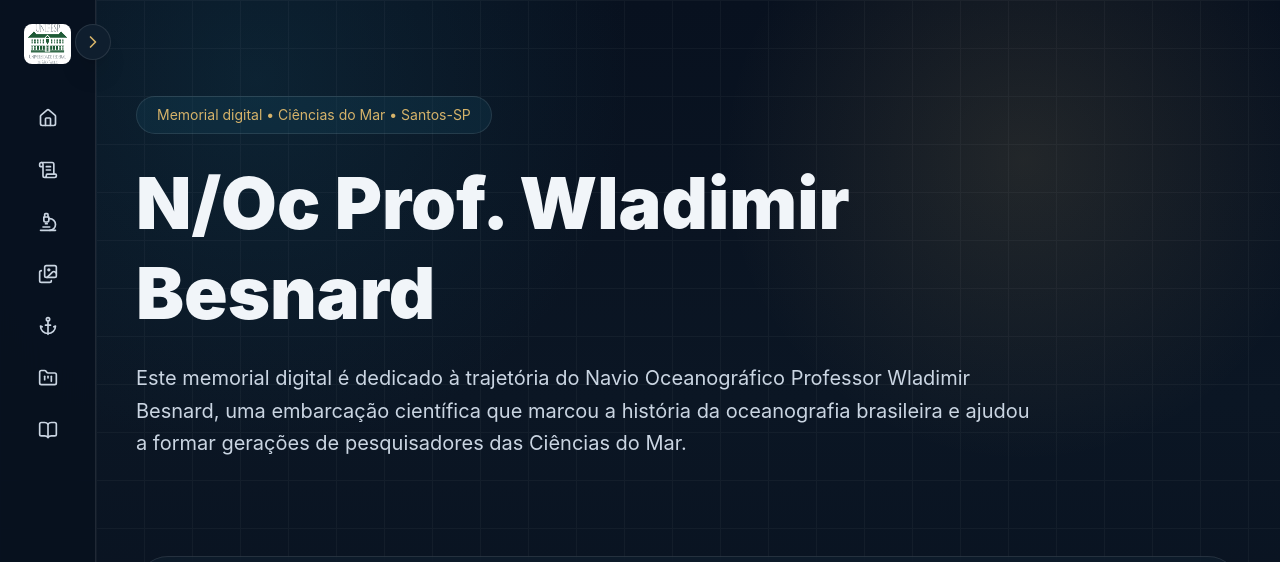
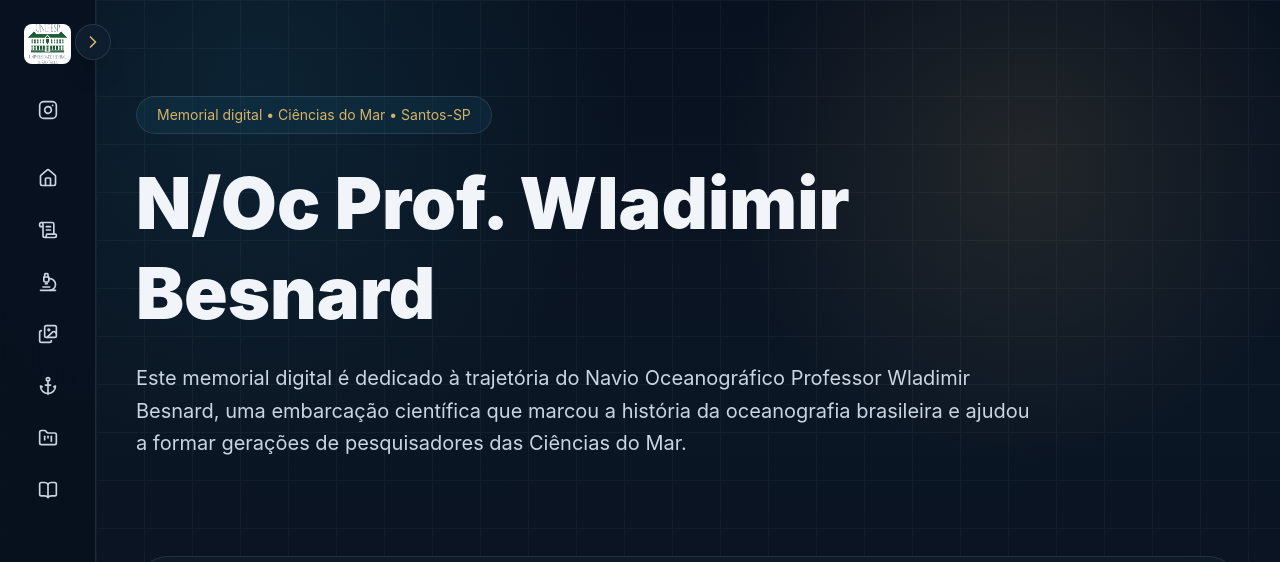
Before and after one commit to pedrohm3904-svg/memorial-Besnard01, a React (Vite) app: page / in a window 1280 px wide. Shown: the top 562 px of the page. Built offline with nearby package versions, Linux system fonts and the light colour scheme.

Commit message:
adiciona instagram

```diff
--- a/src/components/Sidebar.jsx
+++ b/src/components/Sidebar.jsx
@@ -11,6 +11,7 @@ import {
   BookOpen,
   ChevronRight,
   ChevronLeft,
+  Instagram,
 } from "lucide-react";
 
 export default function Sidebar() {
@@ -93,7 +94,22 @@ export default function Sidebar() {
             )}
           </Link>
 
-          <nav className="mt-8 space-y-2">
+          <a
+            href="https://www.instagram.com/sealegre.imar/"
+            target="_blank"
+            rel="noreferrer"
+            title="Instagram do SEAlegre"
+            className={`
+              mt-6 flex items-center rounded-xl py-3 text-slate-300
+              hover:bg-[#164E63]/30 hover:text-[#D6B36A] transition
+              ${collapsed ? "justify-center px-0" : "gap-3 px-4"}
+            `}
+          >
+            <Instagram size={20} />
+            {!collapsed && <span>@sealegre.imar</span>}
+          </a>
+
+          <nav className="mt-6 space-y-2">
             {menu.map(([nome, link, icon]) => (
               <Link
                 key={link}
```
